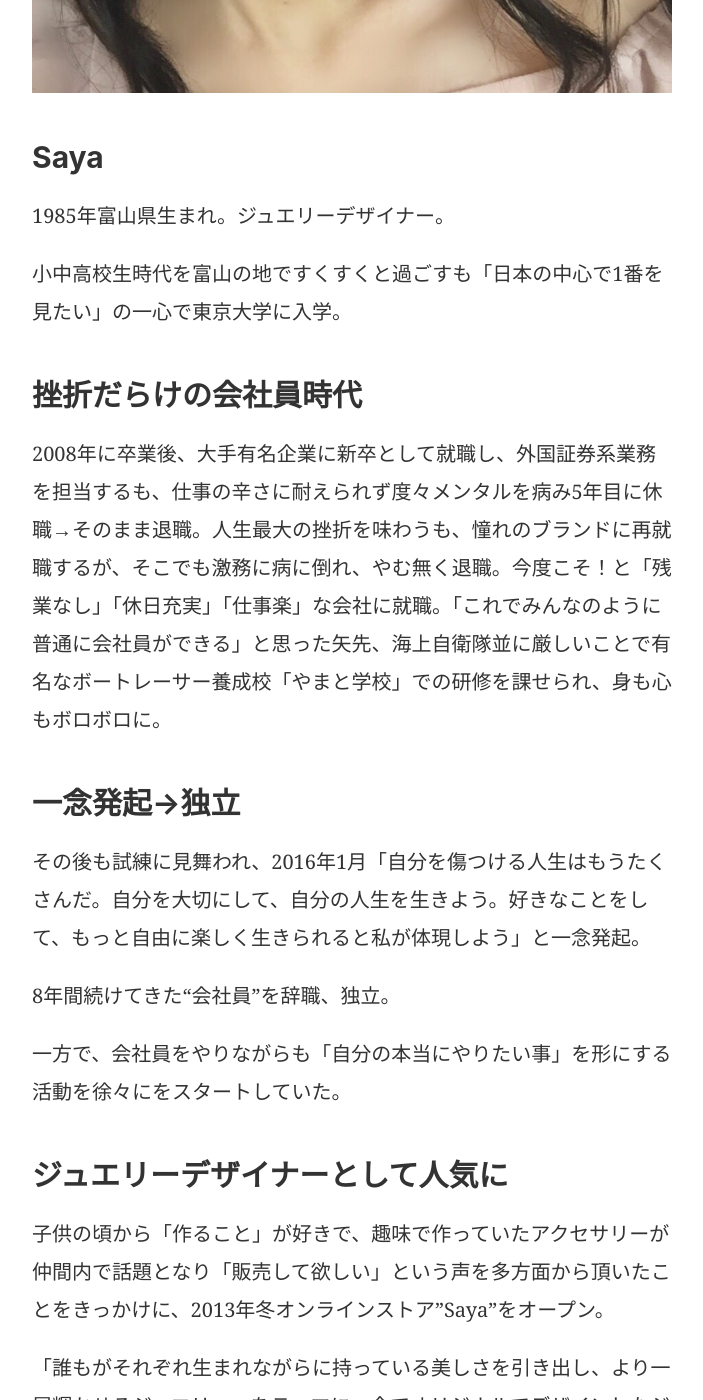
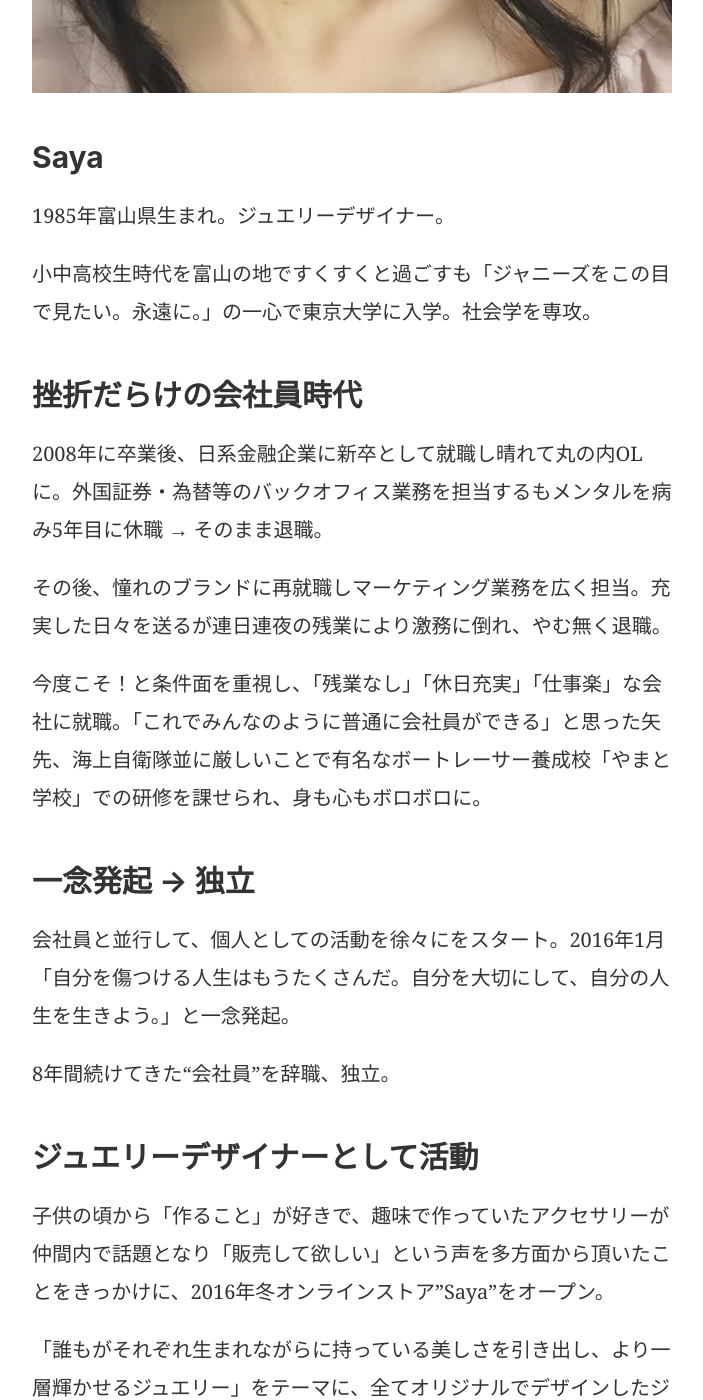
Before and after one commit to sayazamurai/blog, a Jekyll site: the page built from _posts/2017-10-12-about-me.md, in a window 1280 px wide and 1400 px high, scrolled down 936 px. Shown: the whole window, without its empty margins (288-991 px from the left). Built offline with Jekyll 4.4.1, drawn with Linux system fonts in a browser that asks for light colours; comment, search, counter and statistics services are not loaded; some of the changed text lies outside the part shown.

Commit message:
Update 2017-10-12-about-me.md

```diff
--- a/_posts/2017-10-12-about-me.md
+++ b/_posts/2017-10-12-about-me.md
@@ -9,27 +9,27 @@ image: "/images/saya.jpg"
 
 1985年富山県生まれ。ジュエリーデザイナー。
 
-小中高校生時代を富山の地ですくすくと過ごすも「日本の中心で1番を見たい」の一心で東京大学に入学。
+小中高校生時代を富山の地ですくすくと過ごすも「ジャニーズをこの目で見たい。永遠に。」の一心で東京大学に入学。社会学を専攻。
 
 ## 挫折だらけの会社員時代
 
-2008年に卒業後、大手有名企業に新卒として就職し、外国証券系業務を担当するも、仕事の辛さに耐えられず度々メンタルを病み5年目に休職→そのまま退職。人生最大の挫折を味わうも、憧れのブランドに再就職するが、そこでも激務に病に倒れ、やむ無く退職。今度こそ！と「残業なし」「休日充実」「仕事楽」な会社に就職。「これでみんなのように普通に会社員ができる」と思った矢先、海上自衛隊並に厳しいことで有名なボートレーサー養成校「やまと学校」での研修を課せられ、身も心もボロボロに。
+2008年に卒業後、日系金融企業に新卒として就職し晴れて丸の内OLに。外国証券・為替等のバックオフィス業務を担当するもメンタルを病み5年目に休職 → そのまま退職。
 
-## 一念発起→独立
+その後、憧れのブランドに再就職しマーケティング業務を広く担当。充実した日々を送るが連日連夜の残業により激務に倒れ、やむ無く退職。
 
-その後も試練に見舞われ、2016年1月「自分を傷つける人生はもうたくさんだ。自分を大切にして、自分の人生を生きよう。好きなことをして、もっと自由に楽しく生きられると私が体現しよう」と一念発起。
+今度こそ！と条件面を重視し、「残業なし」「休日充実」「仕事楽」な会社に就職。「これでみんなのように普通に会社員ができる」と思った矢先、海上自衛隊並に厳しいことで有名なボートレーサー養成校「やまと学校」での研修を課せられ、身も心もボロボロに。
+
+## 一念発起 → 独立
+
+会社員と並行して、個人としての活動を徐々にをスタート。2016年1月「自分を傷つける人生はもうたくさんだ。自分を大切にして、自分の人生を生きよう。」と一念発起。
 
 8年間続けてきた“会社員”を辞職、独立。
 
-一方で、会社員をやりながらも「自分の本当にやりたい事」を形にする活動を徐々にをスタートしていた。
+## ジュエリーデザイナーとして活動
 
-## ジュエリーデザイナーとして人気に
-
-子供の頃から「作ること」が好きで、趣味で作っていたアクセサリーが仲間内で話題となり「販売して欲しい」という声を多方面から頂いたことをきっかけに、2013年冬オンラインストア"Saya"をオープン。
+子供の頃から「作ること」が好きで、趣味で作っていたアクセサリーが仲間内で話題となり「販売して欲しい」という声を多方面から頂いたことをきっかけに、2016年冬オンラインストア"Saya"をオープン。
 
 「誰もがそれぞれ生まれながらに持っている美しさを引き出し、より一層輝かせるジュエリー」をテーマに、全てオリジナルでデザインしたジュエリーを販売。
-
-自由な発想で作られた、新しくも普遍的なデザインが口コミで広がり、20~40歳代の女性を中心に人気に。
 
 [Saya Accessories Official Online Store](http://sayazamurai.thebase.in/)
 
@@ -41,4 +41,8 @@ image: "/images/saya.jpg"
 
 2014年には集英社の人気美容雑誌MAQUIA（マキア）の公式ブロガーに選ばれ、[マキアオンラインにて記事を連載。](https://maquia.hpplus.jp/blog/account/725_maquia/detail)
 
-大手カラコン情報サイト「カラコンプレス」では、[メイクコラムを配信。](http://eye-carat.com/ColorConPress/)
+## 結婚 ➡️ 渡米
+
+2018年2月、結婚を期に渡米。まだ日本語に訳されていない有用な英語媒体が豊富にあることに気づき、記事や教材の翻訳を徐々にスタート。
+
+趣味で勉強していたプログラミングや数学の知識を生かした翻訳をやりたいと思っている。
```
